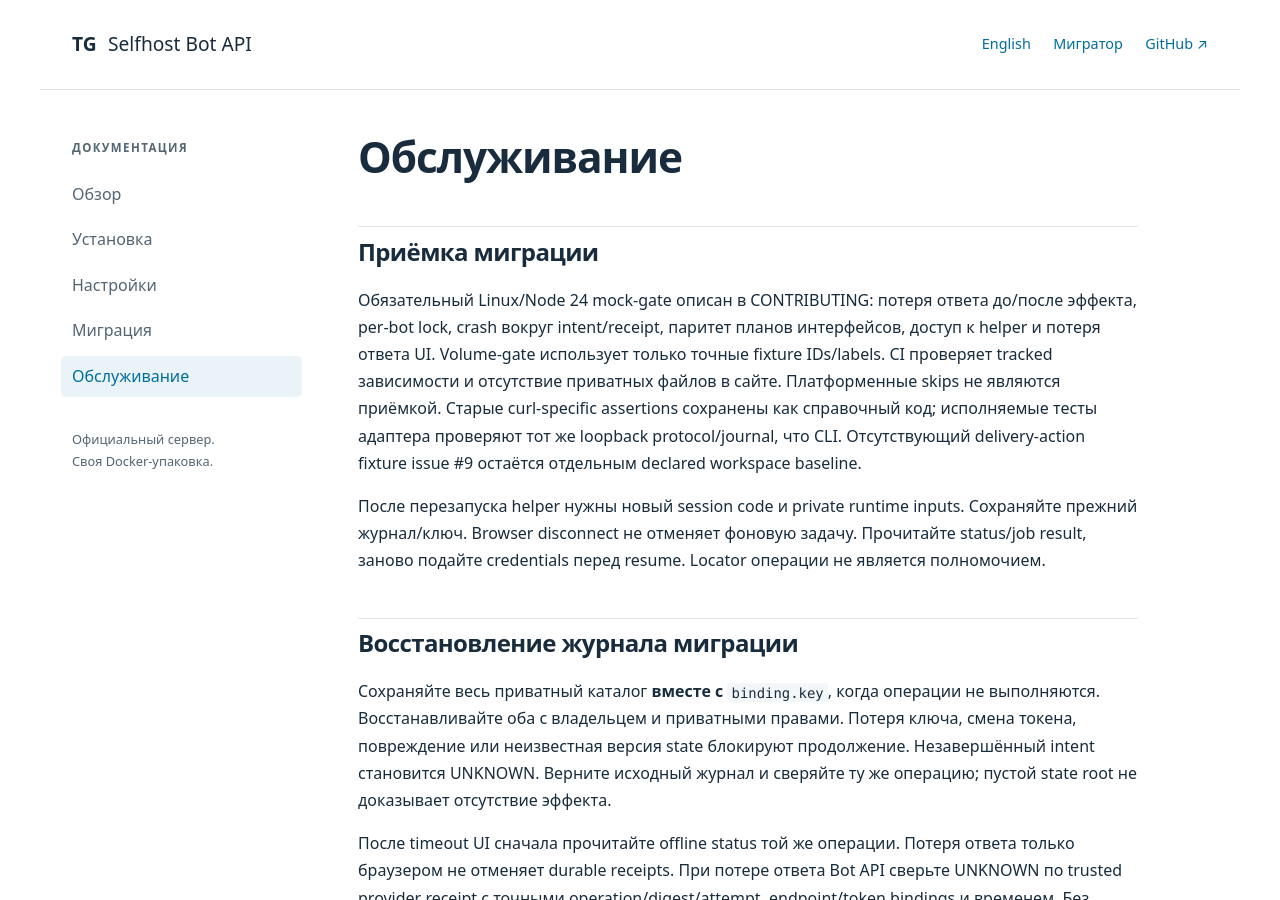
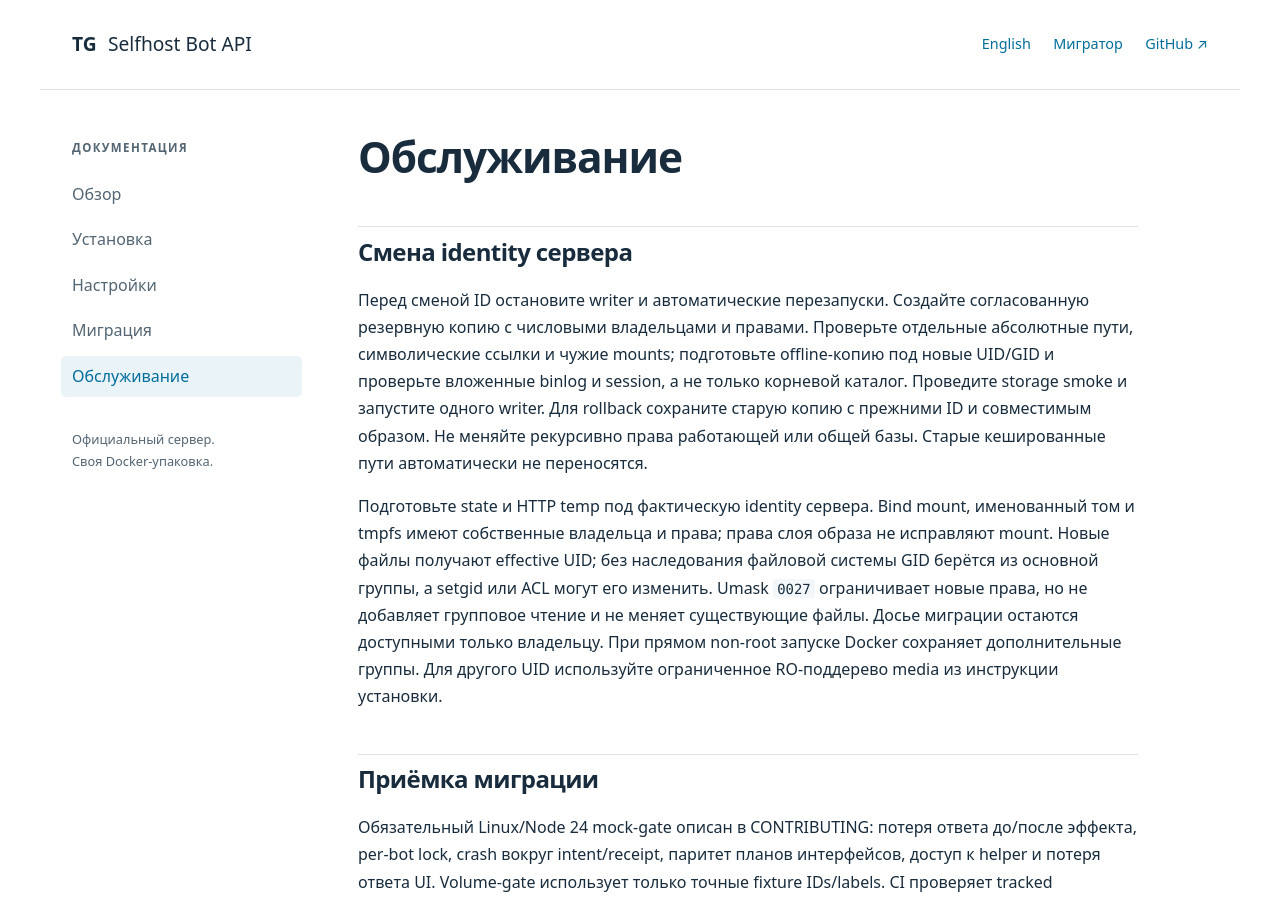
Before and after one commit to ichinya/tg-selfhost-botapi, a Jekyll site: the page built from docs/ru/maintenance.md, in a window 1280 px wide and 900 px high. Built offline with Jekyll 4.4.1, drawn with Linux system fonts in a browser that asks for light colours.

Commit message:
docs(storage): описать подготовку томов и смену владельца; Refs #21

```diff
--- a/docs/ru/maintenance.md
+++ b/docs/ru/maintenance.md
@@ -4,6 +4,26 @@ translation: /docs/en/maintenance.html
 ---
 
 # Обслуживание
+
+## Смена identity сервера
+
+Перед сменой ID остановите writer и автоматические перезапуски. Создайте
+согласованную резервную копию с числовыми владельцами и правами. Проверьте
+отдельные абсолютные пути, символические ссылки и чужие mounts; подготовьте
+offline-копию под новые UID/GID и проверьте вложенные binlog и session, а не
+только корневой каталог. Проведите storage smoke и запустите одного writer.
+Для rollback сохраните старую копию с прежними ID и совместимым образом. Не
+меняйте рекурсивно права работающей или общей базы. Старые кешированные пути
+автоматически не переносятся.
+
+Подготовьте state и HTTP temp под фактическую identity сервера. Bind mount,
+именованный том и tmpfs имеют собственные владельца и права; права слоя образа
+не исправляют mount. Новые файлы получают effective UID; без наследования файловой
+системы GID берётся из основной группы, а setgid или ACL могут его изменить.
+Umask `0027` ограничивает новые права, но не добавляет групповое чтение и не
+меняет существующие файлы. Досье миграции остаются доступными только владельцу.
+При прямом non-root запуске Docker сохраняет дополнительные группы. Для другого
+UID используйте ограниченное RO-поддерево media из инструкции установки.
 
 ## Приёмка миграции
 
```
Also changed, not shown: CONTRIBUTING.md (+8 -0 lines), docs/en/maintenance.md (+19 -0 lines), docs/en/migration.md (+2 -0 lines), docs/ru/migration.md (+2 -0 lines).
